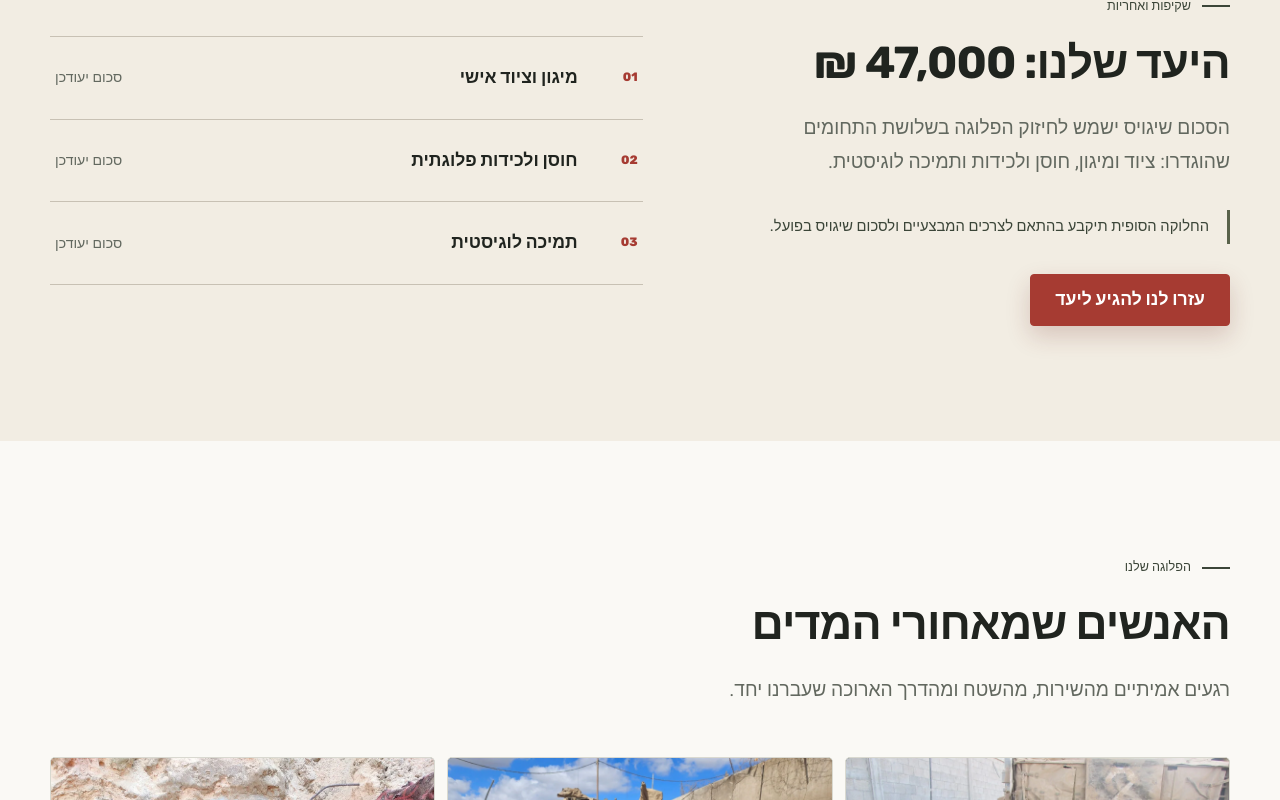
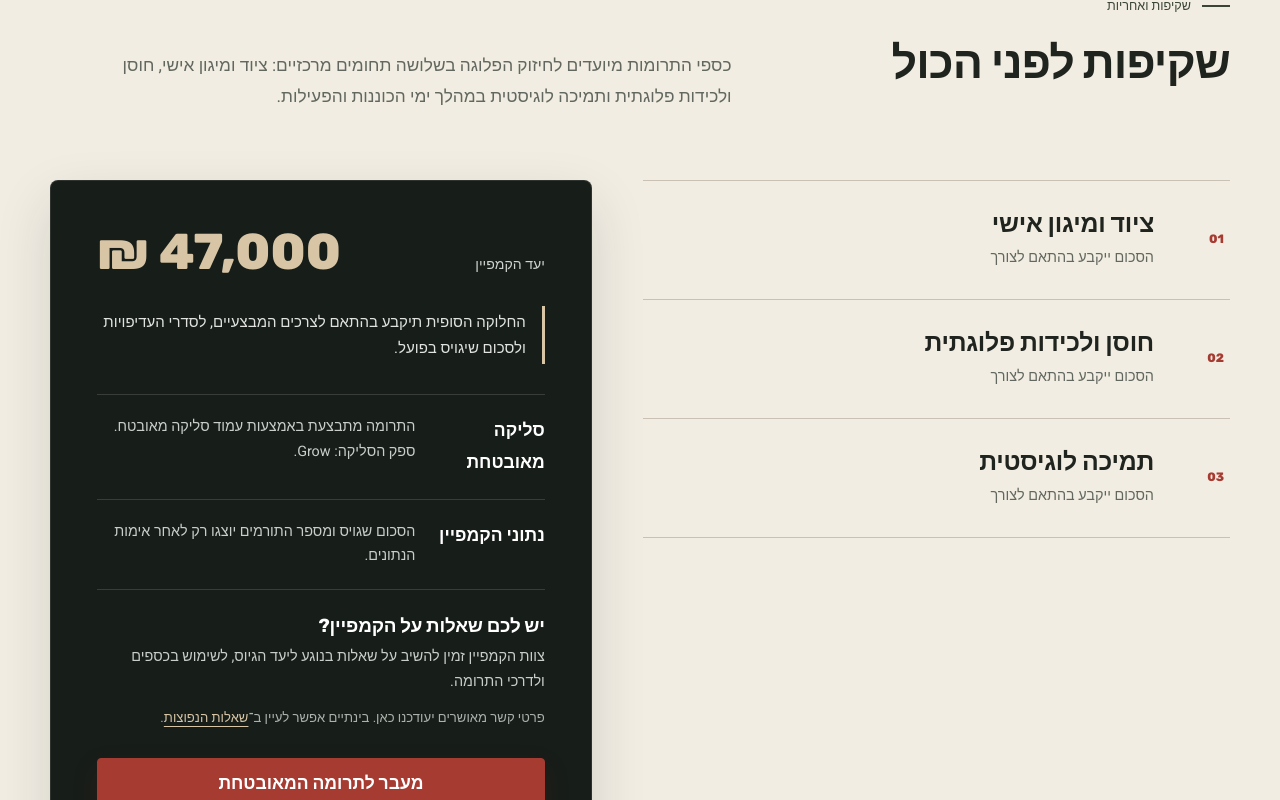
Before and after one commit to matan2026/za-am-company-fundraising, a Next.js app: page / in a window 1280 px wide. Shown: the part 3480-4280 px from the top of the page. Built offline with nearby package versions, Linux system fonts and the light colour scheme; no server answers.

Commit message:
feat: add campaign transparency section

```diff
--- a/src/app/globals.css
+++ b/src/app/globals.css
@@ -848,55 +848,175 @@ blockquote {
   font-weight: 600;
 }
 
-.budget-section {
+.transparency-section {
   background: var(--sand-light);
 }
 
-.budget-grid {
+.transparency-heading {
   display: grid;
-  grid-template-columns: 0.9fr 1.1fr;
-  gap: clamp(50px, 8vw, 110px);
-  align-items: center;
-}
-
-.budget-note {
-  margin-block: 30px;
-  border-right: 3px solid var(--olive);
-  padding: 4px 18px;
-  color: var(--olive-deep);
-  font-size: 0.92rem;
-  font-weight: 500;
-}
-
-.budget-list {
+  grid-template-columns: minmax(260px, 0.75fr) minmax(0, 1.25fr);
+  gap: clamp(36px, 7vw, 96px);
+  align-items: end;
+  margin-bottom: clamp(38px, 6vw, 68px);
+}
+
+.transparency-intro {
+  max-width: 68ch;
+  margin: 0;
+  color: var(--muted);
+  font-size: 1.08rem;
+  line-height: 1.8;
+}
+
+.transparency-layout {
+  display: grid;
+  grid-template-columns: minmax(0, 1.04fr) minmax(360px, 0.96fr);
+  gap: clamp(24px, 4vw, 52px);
+  align-items: start;
+}
+
+.transparency-areas {
   border-top: 1px solid #c8c1b4;
 }
 
-.budget-row {
+.transparency-area {
   display: grid;
-  grid-template-columns: 42px 1fr auto;
-  gap: 18px;
+  grid-template-columns: 48px minmax(0, 1fr);
+  gap: 22px;
   align-items: center;
   border-bottom: 1px solid #c8c1b4;
-  padding: 25px 5px;
-}
-
-.budget-row > span {
+  padding: 28px 6px;
+}
+
+.transparency-area > span {
   color: var(--red);
+  font-family: var(--font-heading), Arial, sans-serif;
   font-size: 0.76rem;
-  font-family: var(--font-heading), Arial, sans-serif;
   font-weight: 800;
 }
 
-.budget-row strong {
-  font-family: var(--font-heading), Arial, sans-serif;
+.transparency-area h3 {
+  margin: 0 0 5px;
+  color: var(--ink);
+  font-size: clamp(1.2rem, 2vw, 1.55rem);
   font-weight: 700;
 }
 
-.budget-row em {
+.transparency-area p {
+  margin: 0;
   color: var(--muted);
+  font-size: 0.9rem;
+}
+
+.transparency-card {
+  border: 1px solid rgb(255 255 255 / 10%);
+  border-radius: 8px;
+  background: var(--charcoal);
+  color: var(--white);
+  padding: clamp(28px, 4vw, 46px);
+  box-shadow: 0 22px 55px rgb(31 37 32 / 14%);
+}
+
+.transparency-goal {
+  display: flex;
+  align-items: end;
+  justify-content: space-between;
+  gap: 20px;
+}
+
+.transparency-goal span {
+  color: #cfd3ce;
   font-size: 0.88rem;
-  font-style: normal;
+  font-weight: 500;
+}
+
+.transparency-goal strong {
+  color: var(--sand);
+  font-family: var(--font-heading), Arial, sans-serif;
+  font-size: clamp(2rem, 4vw, 3.15rem);
+  font-weight: 800;
+  line-height: 1;
+}
+
+.transparency-note {
+  margin: 28px 0 0;
+  border-right: 3px solid var(--sand);
+  padding: 3px 16px 3px 0;
+  color: #e0e3df;
+  font-size: 0.94rem;
+  line-height: 1.75;
+}
+
+.transparency-facts {
+  margin: 30px 0 0;
+}
+
+.transparency-facts > div {
+  display: grid;
+  grid-template-columns: minmax(110px, 0.35fr) minmax(0, 1fr);
+  gap: 18px;
+  border-top: 1px solid rgb(255 255 255 / 14%);
+  padding-block: 20px;
+}
+
+.transparency-facts dt {
+  color: var(--white);
+  font-family: var(--font-heading), Arial, sans-serif;
+  font-weight: 700;
+}
+
+.transparency-facts dd {
+  margin: 0;
+  color: #c9ceca;
+  font-size: 0.9rem;
+  line-height: 1.7;
+}
+
+.transparency-contact {
+  border-top: 1px solid rgb(255 255 255 / 14%);
+  padding-top: 24px;
+}
+
+.transparency-contact h3 {
+  margin: 0 0 8px;
+  color: var(--white);
+  font-size: 1.18rem;
+}
+
+.transparency-contact > p {
+  margin: 0;
+  color: #c9ceca;
+  font-size: 0.9rem;
+  line-height: 1.7;
+}
+
+.transparency-contact .contact-pending {
+  margin-top: 13px;
+  color: #abb2ac;
+  font-size: 0.82rem;
+}
+
+.transparency-contact .contact-pending a {
+  color: var(--sand);
+  text-decoration: underline;
+  text-underline-offset: 4px;
+}
+
+.contact-actions-trust {
+  gap: 10px;
+  margin-top: 16px;
+  color: var(--white);
+}
+
+.contact-actions-trust a {
+  border: 1px solid rgb(255 255 255 / 24%);
+  border-radius: 4px;
+  padding: 8px 14px;
+}
+
+.transparency-cta {
+  width: 100%;
+  margin-top: 28px;
 }
 
 .gallery-section {
@@ -1454,11 +1574,16 @@ blockquote {
   }
 
   .story-grid,
-  .budget-grid,
+  .transparency-heading,
+  .transparency-layout,
   .urgency-inner,
   .faq-grid {
     grid-template-columns: 1fr;
     gap: 44px;
+  }
+
+  .transparency-heading {
+    margin-bottom: 38px;
   }
 
   .story-heading {
@@ -1695,14 +1820,29 @@ blockquote {
     margin-top: 24px;
   }
 
-  .budget-row {
-    grid-template-columns: 32px 1fr;
+  .transparency-layout {
+    gap: 28px;
+  }
+
+  .transparency-area {
+    grid-template-columns: 34px minmax(0, 1fr);
     gap: 12px;
-    padding-block: 18px;
-  }
-
-  .budget-row em {
-    grid-column: 2;
+    padding-block: 20px;
+  }
+
+  .transparency-card {
+    padding: 26px 22px;
+  }
+
+  .transparency-goal {
+    align-items: start;
+    flex-direction: column;
+    gap: 10px;
+  }
+
+  .transparency-facts > div {
+    grid-template-columns: 1fr;
+    gap: 5px;
   }
 
   .gallery-grid {
--- a/src/app/page.tsx
+++ b/src/app/page.tsx
@@ -8,6 +8,7 @@ import { Header } from "@/components/Header";
 import { MobileDonationBar } from "@/components/MobileDonationBar";
 import { PaymentEmbed } from "@/components/PaymentEmbed";
 import { Progress } from "@/components/Progress";
+import { TransparencySection } from "@/components/TransparencySection";
 import { VideoCard } from "@/components/VideoCard";
 import { campaignAssets, type ApprovedImageAsset } from "@/config/assets";
 import {
@@ -324,33 +325,7 @@ export default function Home() {
           </div>
         </section>
 
-        <section className="section budget-section" aria-labelledby="budget-title">
-          <div className="container budget-grid">
-            <div>
-              <p className="eyebrow eyebrow-dark">שקיפות ואחריות</p>
-              <h2 id="budget-title">היעד שלנו: {formatIls(campaign.targetAmount)}</h2>
-              <p className="section-intro align-right">
-                הסכום שיגויס ישמש לחיזוק הפלוגה בשלושת התחומים שהוגדרו: ציוד
-                ומיגון, חוסן ולכידות ותמיכה לוגיסטית.
-              </p>
-              <p className="budget-note">
-                החלוקה הסופית תיקבע בהתאם לצרכים המבצעיים ולסכום שיגויס בפועל.
-              </p>
-              <DonationLink className="button">עזרו לנו להגיע ליעד</DonationLink>
-            </div>
-            <div className="budget-list" aria-label="חלוקת תקציב מתוכננת">
-              {["מיגון וציוד אישי", "חוסן ולכידות פלוגתית", "תמיכה לוגיסטית"].map(
-                (item, index) => (
-                  <div className="budget-row" key={item}>
-                    <span>0{index + 1}</span>
-                    <strong>{item}</strong>
-                    <em>סכום יעודכן</em>
-                  </div>
-                ),
-              )}
-            </div>
-          </div>
-        </section>
+        <TransparencySection />
 
         {galleryImages.length ? (
           <section className="section gallery-section" aria-labelledby="gallery-title">
--- /dev/null
+++ b/src/components/TransparencySection.tsx
@@ -0,0 +1,120 @@
+import Link from "next/link";
+import { ContactActions } from "@/components/ContactActions";
+import { DonationLink } from "@/components/DonationLink";
+import {
+  campaign,
+  formatIls,
+  isConfigured,
+} from "@/config/campaign";
+
+export function TransparencySection() {
+  const nonprofitConfigured =
+    isConfigured(campaign.nonprofitName) &&
+    isConfigured(campaign.nonprofitNumber);
+  const contactConfigured =
+    isConfigured(campaign.contactPhone) ||
+    isConfigured(campaign.contactWhatsapp);
+
+  return (
+    <section
+      className="section transparency-section"
+      id="transparency"
+      aria-labelledby="transparency-title"
+    >
+      <div className="container">
+        <div className="transparency-heading">
+          <div>
+            <p className="eyebrow eyebrow-dark">שקיפות ואחריות</p>
+            <h2 id="transparency-title">{campaign.transparency.title}</h2>
+          </div>
+          <p className="transparency-intro">
+            {campaign.transparency.fundingStatement}
+          </p>
+        </div>
+
+        <div className="transparency-layout">
+          <div
+            className="transparency-areas"
+            aria-label="תחומי השימוש בכספי התרומות"
+          >
+            {campaign.transparency.fundingAreas.map((area, index) => (
+              <article className="transparency-area" key={area}>
+                <span aria-hidden="true">0{index + 1}</span>
+                <div>
+                  <h3>{area}</h3>
+                  <p>{campaign.transparency.allocationStatus}</p>
+                </div>
+              </article>
+            ))}
+          </div>
+
+          <aside className="transparency-card" aria-label="פרטי אמון ואחריות בקמפיין">
+            <div className="transparency-goal">
+              <span>יעד הקמפיין</span>
+              <strong>{formatIls(campaign.targetAmount)}</strong>
+            </div>
+
+            <p className="transparency-note">
+              {campaign.transparency.allocationNote}
+            </p>
+
+            <dl className="transparency-facts">
+              <div>
+                <dt>סליקה מאובטחת</dt>
+                <dd>
+                  {campaign.transparency.securePaymentMessage} ספק הסליקה:{" "}
+                  {campaign.transparency.paymentProvider}.
+                </dd>
+              </div>
+              <div>
+                <dt>נתוני הקמפיין</dt>
+                <dd>
+                  {campaign.totalsVerified ? (
+                    <>
+                      גויסו {formatIls(campaign.raisedAmount)} באמצעות {campaign.donorCount}{" "}
+                      שותפים לדרך.
+                    </>
+                  ) : (
+                    "הסכום שגויס ומספר התורמים יוצגו רק לאחר אימות הנתונים."
+                  )}
+                </dd>
+              </div>
+              {nonprofitConfigured ? (
+                <div>
+                  <dt>הגוף המפעיל</dt>
+                  <dd>
+                    {campaign.nonprofitName} · מספר גוף:{" "}
+                    <bdi>{campaign.nonprofitNumber}</bdi>
+                    {campaign.taxDeductible
+                      ? " · התרומה מוכרת לצורכי מס בהתאם לסעיף 46."
+                      : null}
+                  </dd>
+                </div>
+              ) : null}
+            </dl>
+
+            <div className="transparency-contact">
+              <h3>{campaign.transparency.contactHeading}</h3>
+              <p>{campaign.transparency.contactText}</p>
+              {contactConfigured ? (
+                <ContactActions
+                  className="contact-actions-trust"
+                  showFloating={false}
+                />
+              ) : (
+                <p className="contact-pending">
+                  פרטי קשר מאושרים יעודכנו כאן. בינתיים אפשר לעיין ב־
+                  <Link href="#faq">שאלות הנפוצות</Link>.
+                </p>
+              )}
+            </div>
+
+            <DonationLink className="button transparency-cta">
+              מעבר לתרומה המאובטחת
+            </DonationLink>
+          </aside>
+        </div>
+      </div>
+    </section>
+  );
+}
--- a/src/config/campaign.ts
+++ b/src/config/campaign.ts
@@ -16,7 +16,27 @@ export const campaign = {
   contactWhatsapp: "",
   nonprofitName: "",
   nonprofitNumber: "",
+  // Set to true only after the operating nonprofit confirms Section 46 eligibility.
   taxDeductible: false,
+  transparency: {
+    title: "שקיפות לפני הכול",
+    fundingStatement:
+      "כספי התרומות מיועדים לחיזוק הפלוגה בשלושה תחומים מרכזיים: ציוד ומיגון אישי, חוסן ולכידות פלוגתית ותמיכה לוגיסטית במהלך ימי הכוננות והפעילות.",
+    allocationNote:
+      "החלוקה הסופית תיקבע בהתאם לצרכים המבצעיים, לסדרי העדיפויות ולסכום שיגויס בפועל.",
+    fundingAreas: [
+      "ציוד ומיגון אישי",
+      "חוסן ולכידות פלוגתית",
+      "תמיכה לוגיסטית",
+    ],
+    allocationStatus: "הסכום ייקבע בהתאם לצורך",
+    paymentProvider: "Grow",
+    securePaymentMessage:
+      "התרומה מתבצעת באמצעות עמוד סליקה מאובטח.",
+    contactHeading: "יש לכם שאלות על הקמפיין?",
+    contactText:
+      "צוות הקמפיין זמין להשיב על שאלות בנוגע ליעד הגיוס, לשימוש בכספים ולדרכי התרומה.",
+  },
 } as const;
 
 export function isConfigured(value: string, placeholderPrefix = "REPLACE_WITH_") {
```
Also changed, not shown: src/components/ContactActions.tsx (+9 -3 lines), src/components/Faq.tsx (+7 -2 lines), 2 other files (tests, documents, lock files or other folders).
